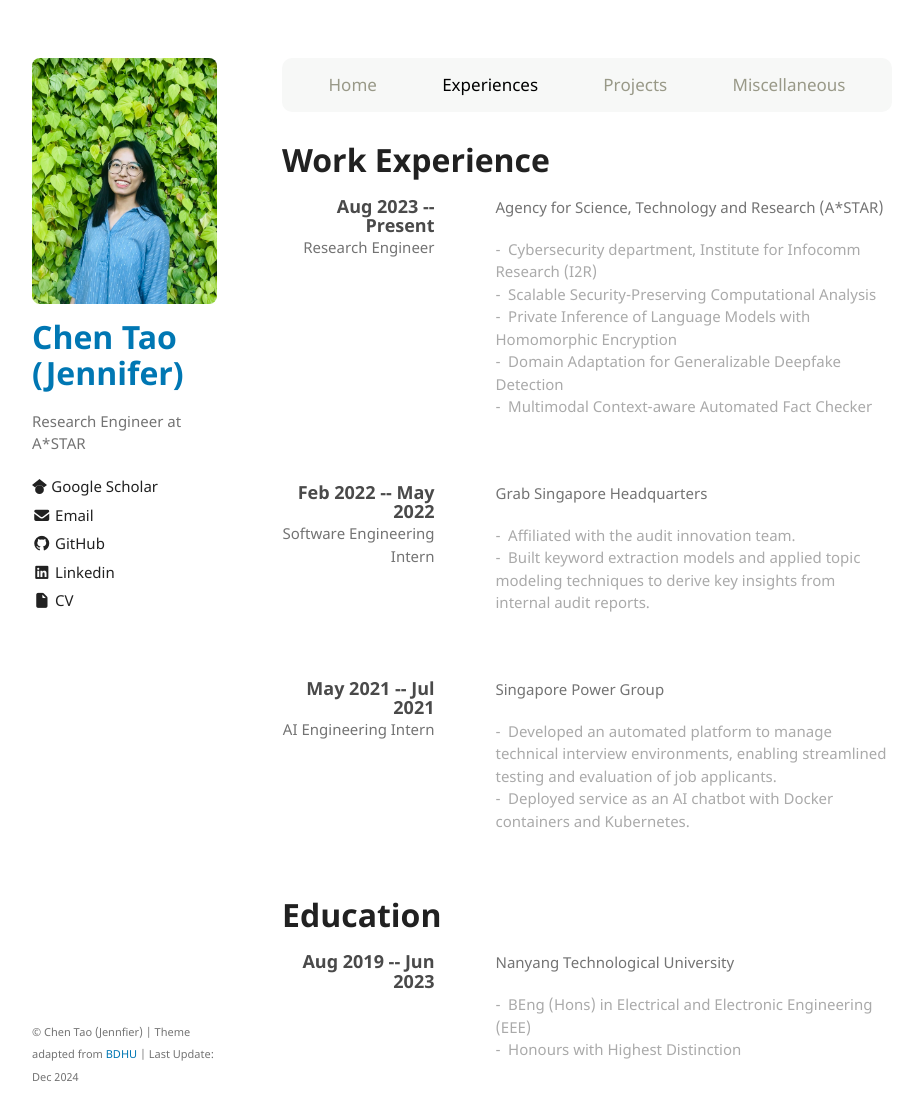
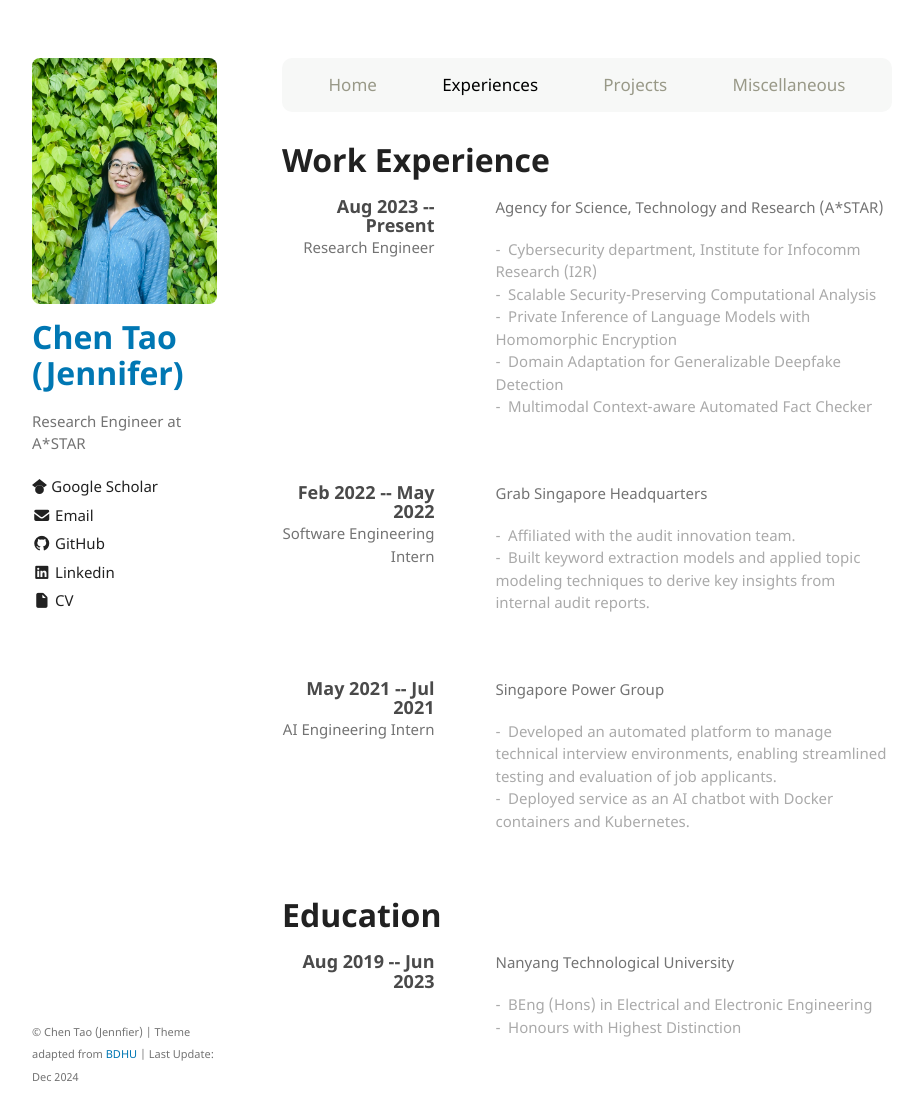
Before and after one commit to TAOC0002/TAOC0002.github.io, a Jekyll site: the page built from experiences.md, in a window 1280 px wide and 1156 px high. Shown: the top 1120 px of the window, without its empty margins (178-1095 px from the left). Built offline with Jekyll 4.4.1, drawn with Linux system fonts in a browser that asks for light colours; the repository's description, which GitHub fills in, is left out.

Commit message:
Add experiences

```diff
--- a/assets/css/style.scss
+++ b/assets/css/style.scss
@@ -135,7 +135,7 @@ $dot-diameter: 8px;
       position: absolute;
       width: $dot-diameter;
       height: $dot-diameter;
-      border: $border-width solid #2e86c1 ;
+      // border: $border-width solid #2e86c1 ;
       border-radius:100%;
       top: 15%;
       right: -$dot-diameter;
--- a/experiences.md
+++ b/experiences.md
@@ -65,7 +65,7 @@ streamlined testing and evaluation of job applicants.</li>
     <div class="body">
       <p>Nanyang Technological University</p>
       <ul>
-        <li>BEng (Hons) in Electrical and Electronic Engineering (EEE)</li>
+        <li>BEng (Hons) in Electrical and Electronic Engineering</li>
         <li>Honours with Highest Distinction</li>
       </ul>
     </div>
```
Also changed, not shown: index.md (+3 -3 lines).
